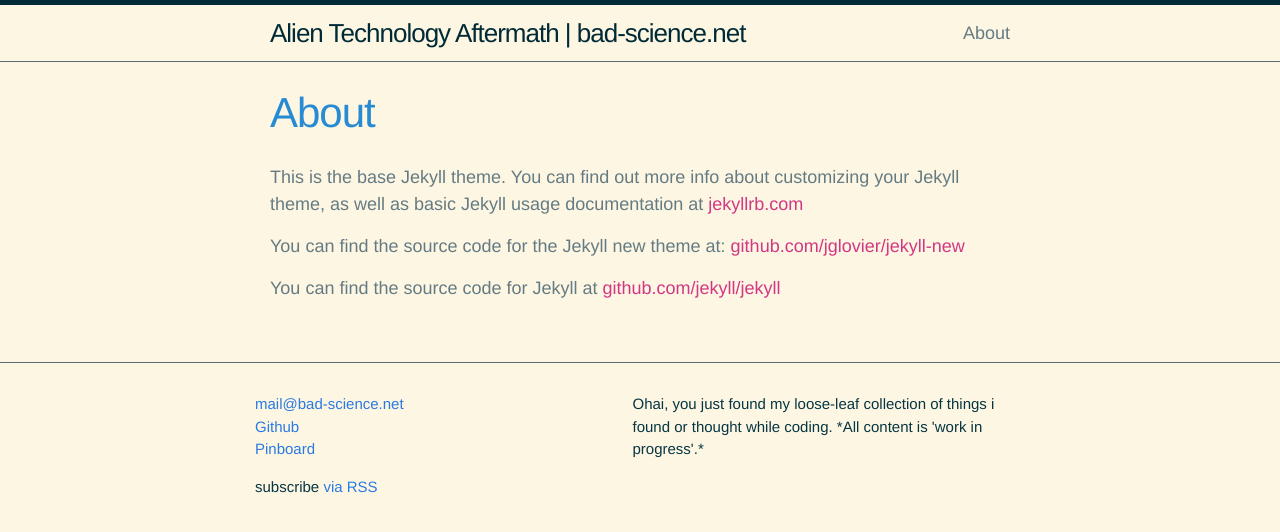
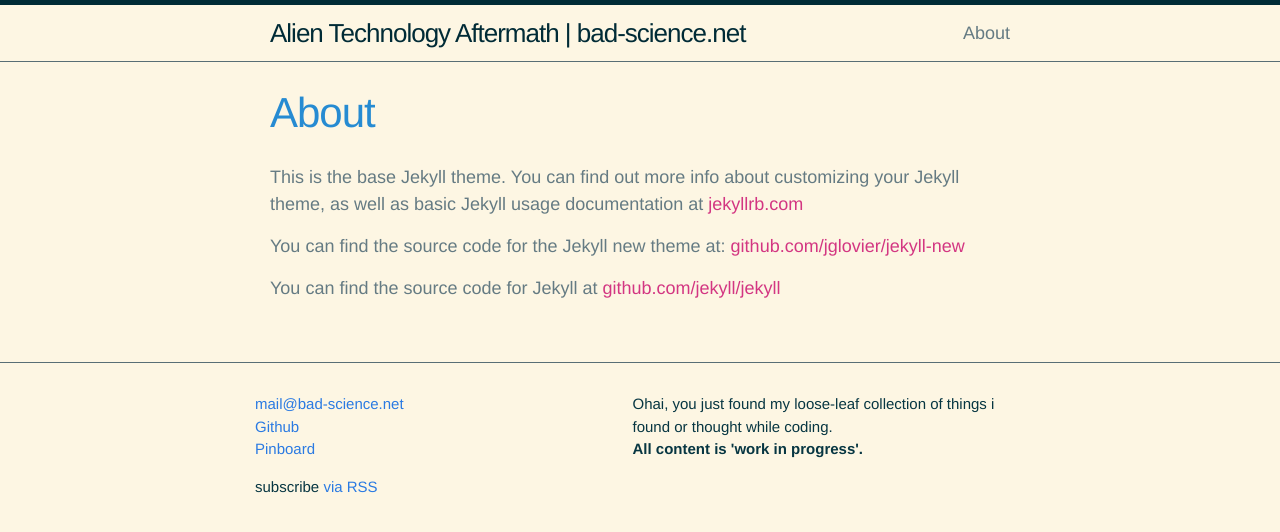
Before and after one commit to pappelt/pappelt.github.io, a Jekyll site: the page built from about.md, in a window 1280 px wide. Shown: the top 532 px of the page. Built offline with Jekyll 4.4.1, drawn with Linux system fonts in a browser that asks for light colours.

```diff
--- a/_config.yml
+++ b/_config.yml
@@ -2,7 +2,7 @@
 title: Alien Technology Aftermath | bad-science.net
 email:  mail@bad-science.net
 description: > # this means to ignore newlines until "baseurl:"
-  Ohai, you just found my loose-leaf collection of things i found or thought while coding. *All content is 'work in progress'.*
+  Ohai, you just found my loose-leaf collection of things i found or thought while coding.<br /><strong>All content is 'work in progress'.</strong>
 baseurl: "" # the subpath of your site, e.g. /blog/
 url: "https://pappelt.github.io" # the base hostname & protocol for your site
 github_username:  pappelt
```
Also changed, not shown: _posts/2016/2016-01-19-finish-yeoman-task-with-all-dependencies-installed.markdown (added, +23 -0 lines).
